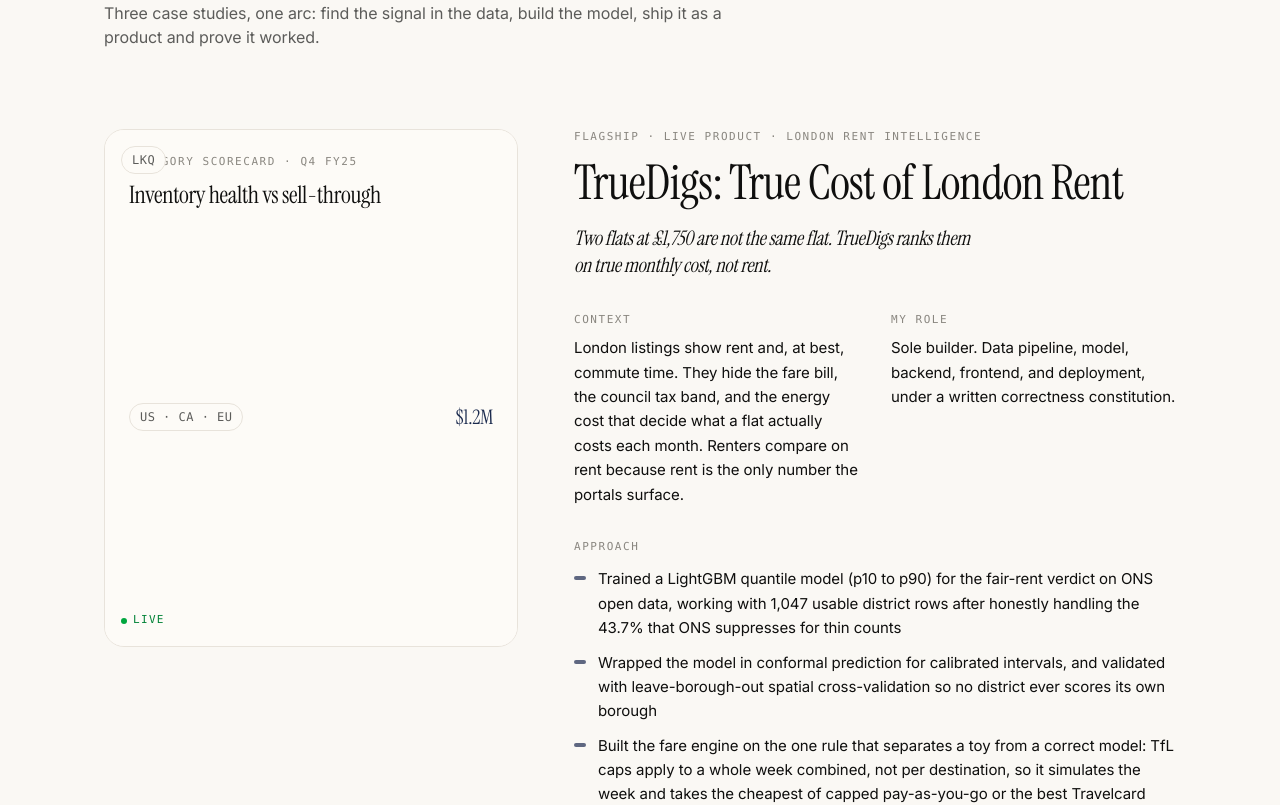
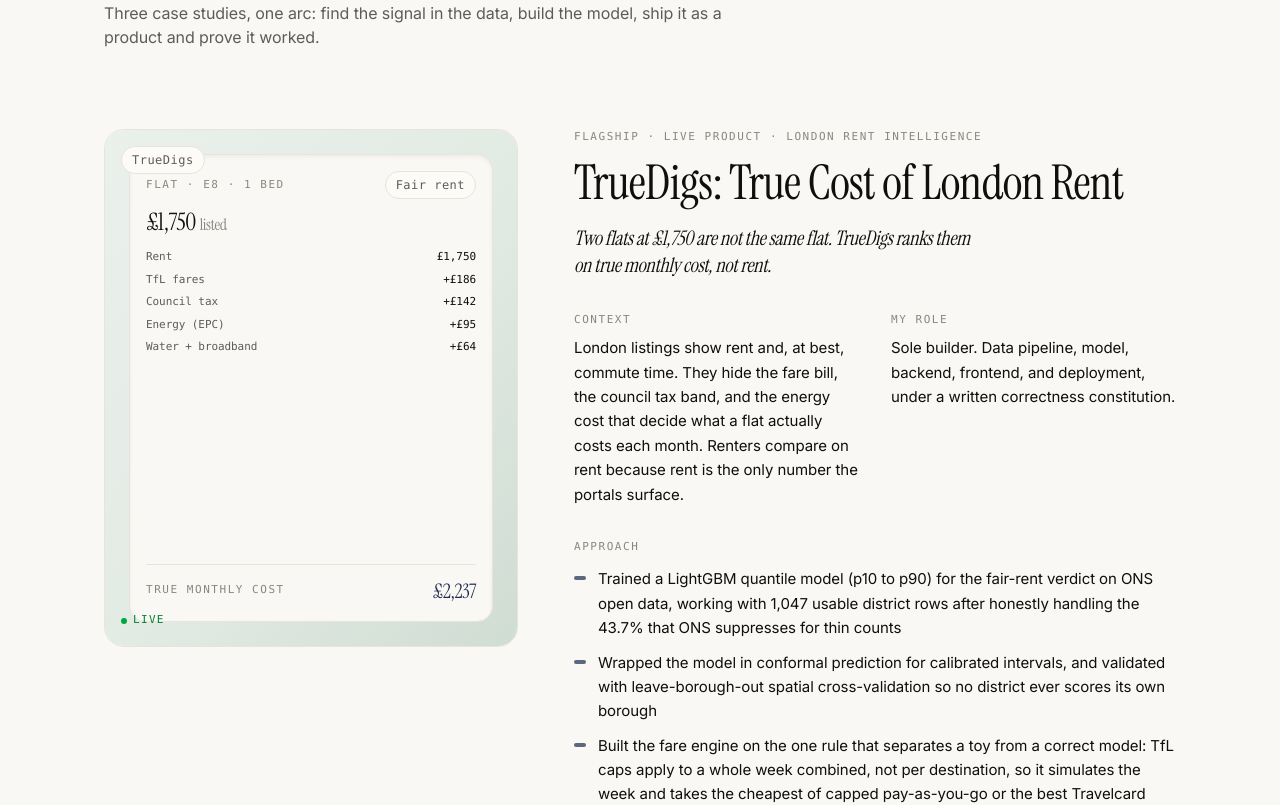
Before and after one commit to ronit-jitesh/ronit-jitesh.github.io, a Next.js app: page / in a window 1280 px wide. Shown: the part 3360-4165 px from the top of the page. Built offline with nearby package versions, Linux system fonts and the light colour scheme.

Commit message:
Add TrueDigs as flagship case study

```diff
--- a/components/Work.tsx
+++ b/components/Work.tsx
@@ -1,4 +1,4 @@
-import { caseStudies, workOrder } from "@/lib/content";
+import { alsoInProduction, caseStudies, workOrder } from "@/lib/content";
 import { Reveal } from "./Reveal";
 import { TiltCard } from "./TiltCard";
 
@@ -60,7 +60,9 @@
                         <MediaMock id={c.id} />
                         <div className="absolute top-4 left-4 flex items-center gap-2">
                           <span className="pill bg-[color:var(--bg)]">
-                            {c.id === "oraii"
+                            {c.id === "truedigs"
+                              ? "TrueDigs"
+                              : c.id === "oraii"
                               ? "ORAII"
                               : c.id === "siemens"
                               ? "Siemens"
@@ -184,42 +186,39 @@
           })}
         </div>
 
-        {/* Building advantage, kept slim: Astroverse stays visible without
-            diluting the data/ML focus of the featured list. */}
-        <Reveal delay={80}>
-          <div className="mt-20 md:mt-24 surface p-6 md:p-8 flex flex-col md:flex-row md:items-center gap-5 md:gap-8">
+        {/* Building advantage, kept slim: ORAII and Astroverse stay visible as
+            strips without diluting the data/ML focus of the featured three. */}
+        <div className="mt-20 md:mt-24 space-y-4">
+          {alsoInProduction.map((p, i) => (
+            <Reveal key={p.name} delay={80 + i * 60}>
+              <div className="surface p-6 md:p-8 flex flex-col md:flex-row md:items-center gap-5 md:gap-8">
                 <div className="shrink-0 flex items-center gap-3">
                   {statusBadge("live")}
                   <span className="kicker">Also in production</span>
                 </div>
                 <p className="flex-1 text-[15px] text-[color:var(--ink-muted)] leading-relaxed">
                   <span className="font-display text-[17px] text-[color:var(--ink)]">
-                Astroverse
+                    {p.name}
                   </span>
-              , a co-founded consumer product. A payment becomes a typeset,
-              bilingual PDF in minutes with zero manual intervention; I own
-              the pipeline, deliverability, CI/CD, and technical SEO.
+                  , {p.blurb}
                 </p>
                 <div className="shrink-0 flex flex-wrap gap-x-5 gap-y-2">
+                  {p.links.map((l) => (
                     <a
-                href="https://theastroverse.in"
+                      key={l.href}
+                      href={l.href}
                       target="_blank"
                       rel="noreferrer"
                       className="text-xs font-mono uppercase tracking-[0.12em] text-[color:var(--ink-soft)] hover:text-[color:var(--accent)] transition-colors"
                     >
-                Live product ↗
+                      {l.label} ↗
                     </a>
-              <a
-                href="https://github.com/astro-verse-2709/astroverse"
-                target="_blank"
-                rel="noreferrer"
-                className="text-xs font-mono uppercase tracking-[0.12em] text-[color:var(--ink-soft)] hover:text-[color:var(--accent)] transition-colors"
-              >
-                Code ↗
-              </a>
+                  ))}
                 </div>
               </div>
             </Reveal>
+          ))}
+        </div>
       </div>
     </section>
   );
@@ -238,6 +237,46 @@
 
 /** Stylised placeholder media per project */
 function MediaMock({ id }: { id: string }) {
+  if (id === "truedigs") {
+    return (
+      <div className="absolute inset-0 bg-gradient-to-br from-[#eaf0ec] via-[#e3ebe5] to-[#d0ddd3]">
+        <div className="absolute inset-6 bg-[color:var(--bg)] rounded-2xl shadow-inner border border-[color:var(--border)] p-4 flex flex-col">
+          <div className="flex items-center justify-between">
+            <div className="kicker">Flat · E8 · 1 bed</div>
+            <span className="pill bg-[color:var(--bg-elev)] text-green-700">
+              Fair rent
+            </span>
+          </div>
+          <div className="mt-2 font-display text-2xl leading-tight">
+            £1,750{" "}
+            <span className="text-[color:var(--ink-soft)] text-base">
+              listed
+            </span>
+          </div>
+          <div className="mt-3 space-y-1.5 font-mono text-[11px]">
+            {[
+              ["Rent", "£1,750"],
+              ["TfL fares", "+£186"],
+              ["Council tax", "+£142"],
+              ["Energy (EPC)", "+£95"],
+              ["Water + broadband", "+£64"],
+            ].map(([k, v]) => (
+              <div key={k} className="flex items-center justify-between">
+                <span className="text-[color:var(--ink-muted)]">{k}</span>
+                <span className="text-[color:var(--ink)]">{v}</span>
+              </div>
+            ))}
+          </div>
+          <div className="mt-auto pt-3 border-t border-[color:var(--border)] flex items-center justify-between">
+            <span className="kicker">True monthly cost</span>
+            <span className="font-display text-xl text-[color:var(--accent)]">
+              £2,237
+            </span>
+          </div>
+        </div>
+      </div>
+    );
+  }
   if (id === "oraii") {
     return (
       <div className="absolute inset-0 bg-gradient-to-br from-[#f3ece1] via-[#e9dfcd] to-[#d7c9b0]">
```
Lines whose indentation alone changed are shown as unchanged.
